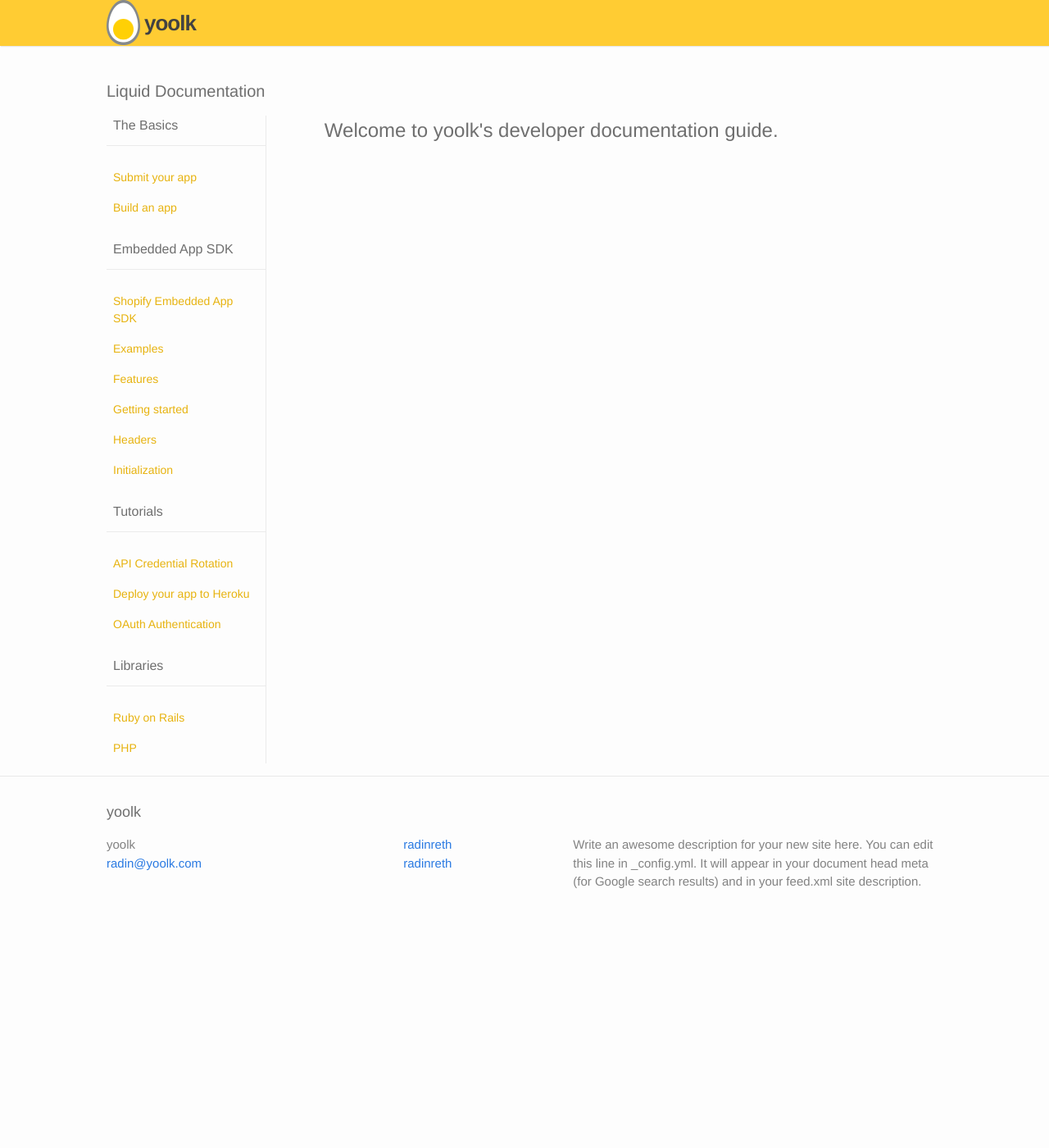
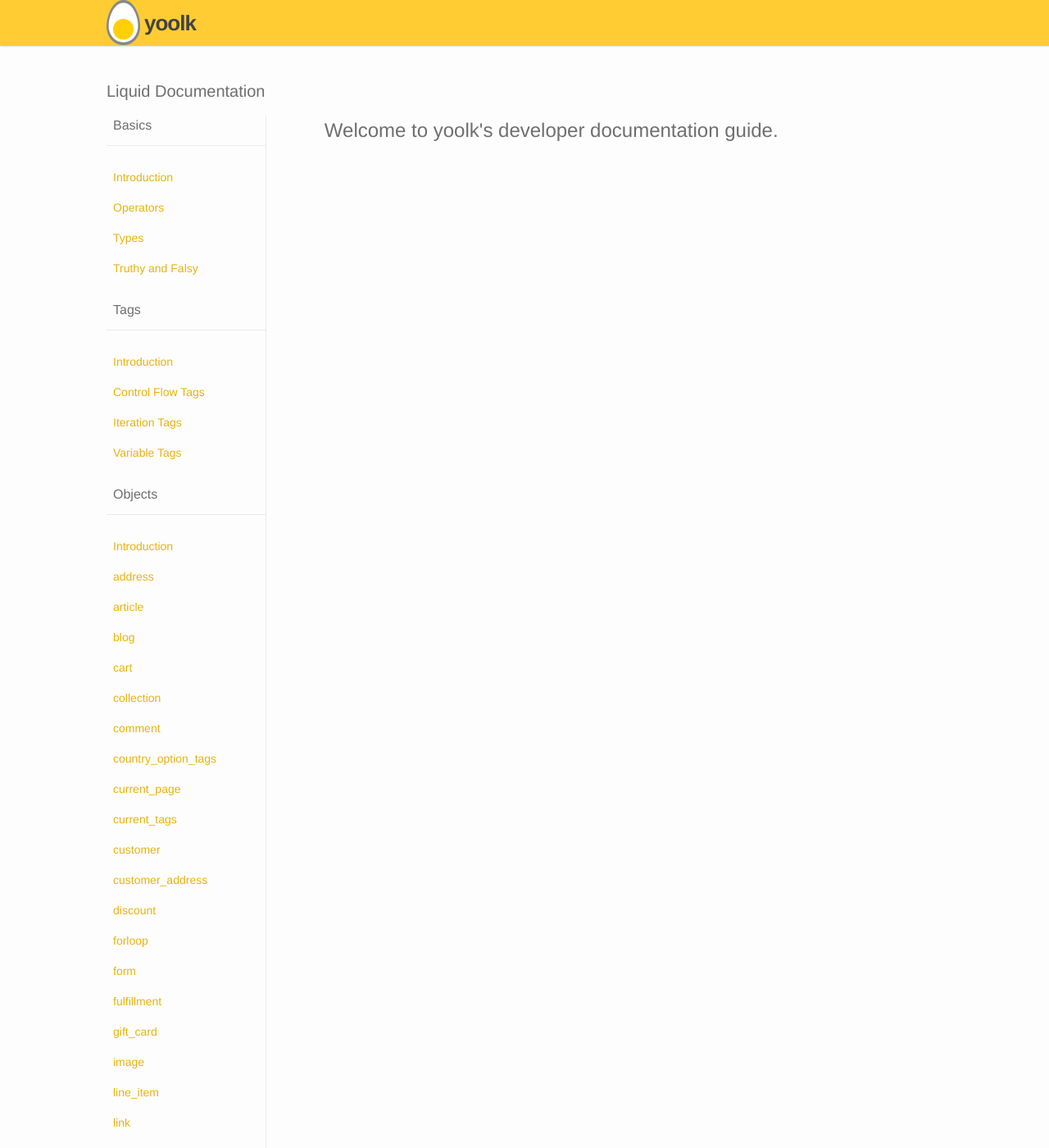
Before and after one commit to yoolk/liquid-documentation, a Jekyll site: the page built from index.html, in a window 1280 px wide and 1400 px high. Shown: the whole window at 82% size. Built offline with Jekyll 4.4.1, drawn with Linux system fonts in a browser that asks for light colours; some of the changed text lies outside the part shown.

Commit message:
add nav data

```diff
--- a/_data/navs.yml
+++ b/_data/navs.yml
@@ -1,37 +1,123 @@
-- title: The Basics
+- title: Basics
   subcategory:
-    - name: Submit your app
+    - name: Introduction
       href: "/jekyll/update/2014/08/26/newbie-to-jekyll.html"
-    - name: Build an app
+    - name: Operators
+      href: "/post1/2/"
+    - name: Types
+      href: "/jekyll/update/2014/08/26/newbie-to-jekyll.html"
+    - name: Truthy and Falsy
       href: "/post1/2/"
 
-- title: Embedded App SDK
+- title: Tags
   subcategory:
-    - name: Shopify Embedded App SDK
+    - name: Introduction
       href: "/post2/1/"
-    - name: Examples
+    - name: Control Flow Tags
       href: "/post2/2/"
-    - name: Features
+    - name: Iteration Tags
       href: "/post2/3/"
-    - name: Getting started
-      href: "/post2/1/"
-    - name: Headers
-      href: "/post2/2/"
-    - name: Initialization
+    - name: Variable Tags
       href: "/post2/3/"
 
-- title: Tutorials
+- title: Objects
   subcategory:
-    - name: API Credential Rotation
+    - name: Introduction
       href: "/post3/1/"
-    - name: Deploy your app to Heroku
+    - name: address
       href: "/post3/2/"
-    - name: OAuth Authentication
+    - name: article
       href: "/post3/2/"
+    - name: blog
+      href: "/part/1"
+    - name: cart
+      href: "#"
+    - name: collection
+      href: "#"
+    - name: comment
+      href: "#"
+    - name: country_option_tags
+      href: "#"
+    - name: current_page
+      href: "#"
+    - name: current_tags
+      href: "#"
+    - name: customer
+      href: "#"
+    - name: customer_address
+      href: "#"
+    - name: discount
+      href: "#"
+    - name: forloop
+      href: "#"
+    - name: form
+      href: "#"
+    - name: fulfillment
+      href: "#"
+    - name: gift_card
+      href: "#"
+    - name: image
+      href: "#"
+    - name: line_item
+      href: "#"
+    - name: link
+      href: "#"
+    - name: linklist
+      href: "#"
+    - name: metafield
+      href: "#"
+    - name: order
+      href: "#"
+    - name: page
+      href: "#"
+    - name: page_description
+      href: "#"
+    - name: page_title
+      href: "#"
+    - name: paginate
+      href: "#"
+    - name: part
+      href: "#"
+    - name: product
+      href: "#"
+    - name: search
+      href: "#"
+    - name: shipping_method
+      href: "#"
+    - name: shop
+      href: "#"
+    - name: tablerow
+      href: "#"
+    - name: tax_line
+      href: "#"
+    - name: template
+      href: "#"
+    - name: theme
+      href: "#"
+    - name: transaction
+      href: "#"
+    - name: variant
+      href: "#"
 
-- title: Libraries
+- title: Filters
   subcategory:
-    - name: Ruby on Rails
-      href: ...
+    - name: "Ruby on Rails"
+      href: "#"
     - name: PHP
-      href: ...
+      href: "#"
+    - name: Introduction
+      href: "#"
+    - name: Array Filters
+      href: "#"
+    - name: HTML Filters
+      href: "#"
+    - name: Math Filters
+      href: "#"
+    - name: Money Filters
+      href: "#"
+    - name: String Filters
+      href: "#"
+    - name: URL Filters
+      href: "#"
+    - name: Additional Filters
+      href: "#"
--- a/_sass/_layout.scss
+++ b/_sass/_layout.scss
@@ -103,7 +103,7 @@
     padding: 8px;
     color: #E7B30F;
     text-decoration: none;
-    transition: 0.3s;
+    transition: 0.05s;
     &:hover:not(.active) {
       background-color: #FFF0C5;
     }
```
